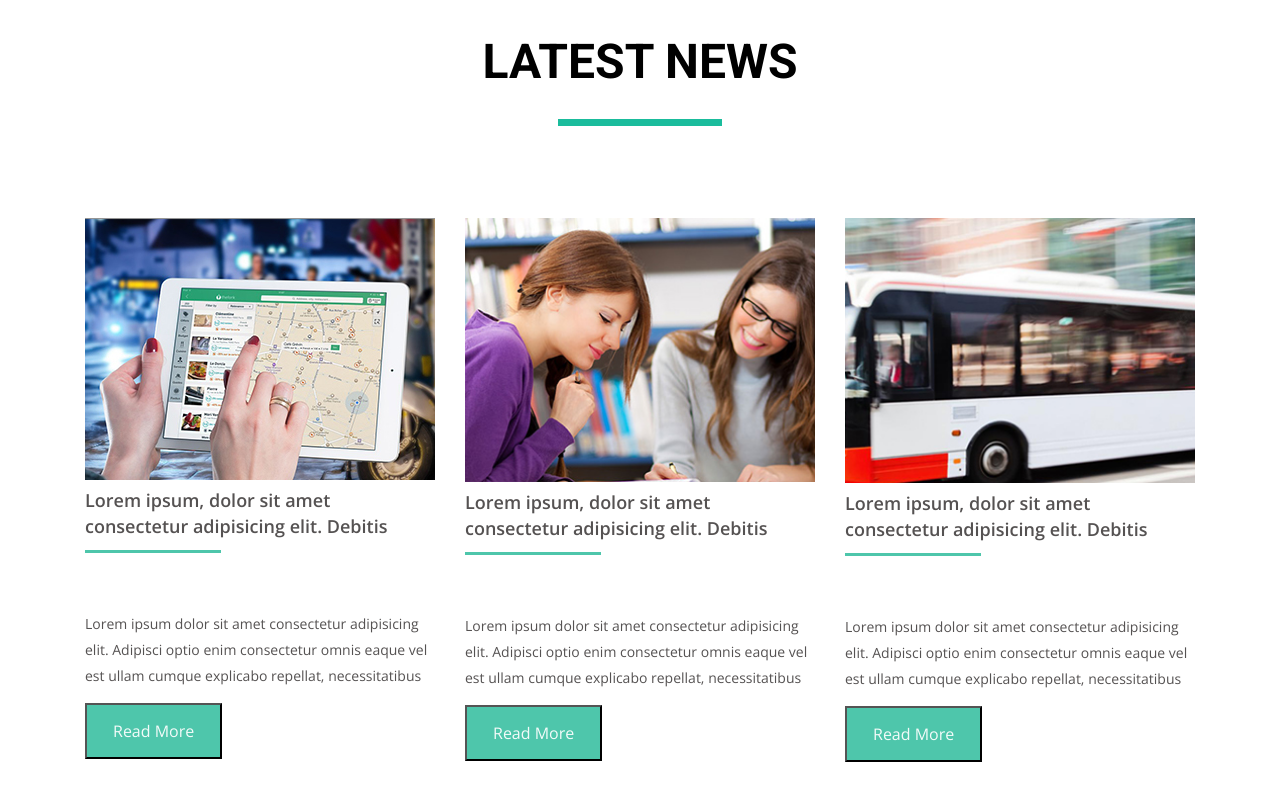
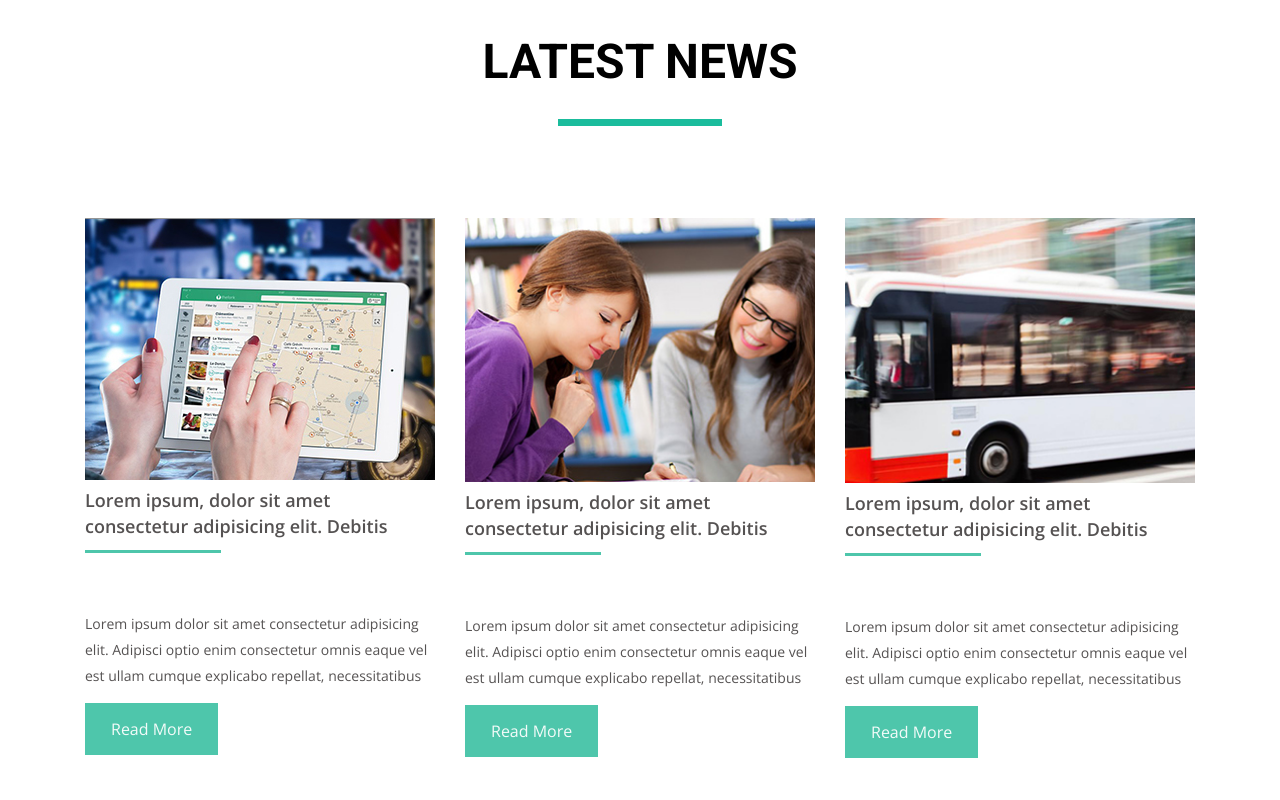
Before and after one commit to romanitwork/goit-fe-course, a plain HTML site: page module-04/index.html in a window 1280 px wide. Shown: the part 1085-1885 px from the top of the page. Drawn offline with nearby package versions, Linux system fonts and the light colour scheme.

Commit message:
fixed buttons

```diff
--- a/module-04/index.html
+++ b/module-04/index.html
@@ -1,10 +1,9 @@
 <!DOCTYPE html>
 <html lang="en">
-
 <head>
-    <meta charset="UTF-8"/>
-    <meta name="viewport" content="width=device-width, initial-scale=1.0"/>
-    <meta http-equiv="X-UA-Compatible" content="ie=edge"/>
+    <meta charset="UTF-8">
+    <meta name="viewport" content="width=device-width, initial-scale=1.0">
+    <meta http-equiv="X-UA-Compatible" content="ie=edge">
     <link rel="stylesheet" href="css/normalize.css"/>
     <link href="https://fonts.googleapis.com/css?family=Roboto:400,700&display=swap" rel="stylesheet"/>
     <link href="https://fonts.googleapis.com/css?family=Open+Sans:400,600,700&display=swap" rel="stylesheet"/>
@@ -92,7 +91,7 @@
                         optio enim consectetur omnis eaque vel est ullam cumque explicabo
                         repellat, necessitatibus
                     </p>
-                    <button class="blog-button">Read More</button>
+                    <a href="#" class="blog-button">Read More</a>
                 </li>
                 <li class="blog-item">
                     <img src="img/blog2.jpg" alt="blog2" class="blog-img" height="262" width="350"/>
@@ -104,7 +103,7 @@
                         optio enim consectetur omnis eaque vel est ullam cumque explicabo
                         repellat, necessitatibus
                     </p>
-                    <button class="blog-button">Read More</button>
+                    <a href="#" class="blog-button">Read More</a>
                 </li>
                 <li class="blog-item">
                     <img src="img/blog3.jpg" alt="blog3" class="blog-img" height="262" width="350"/>
@@ -116,7 +115,7 @@
                         optio enim consectetur omnis eaque vel est ullam cumque explicabo
                         repellat, necessitatibus
                     </p>
-                    <button class="blog-button">Read More</button>
+                    <a href="#" class="blog-button">Read More</a>
                 </li>
             </ul>
         </section>
```
